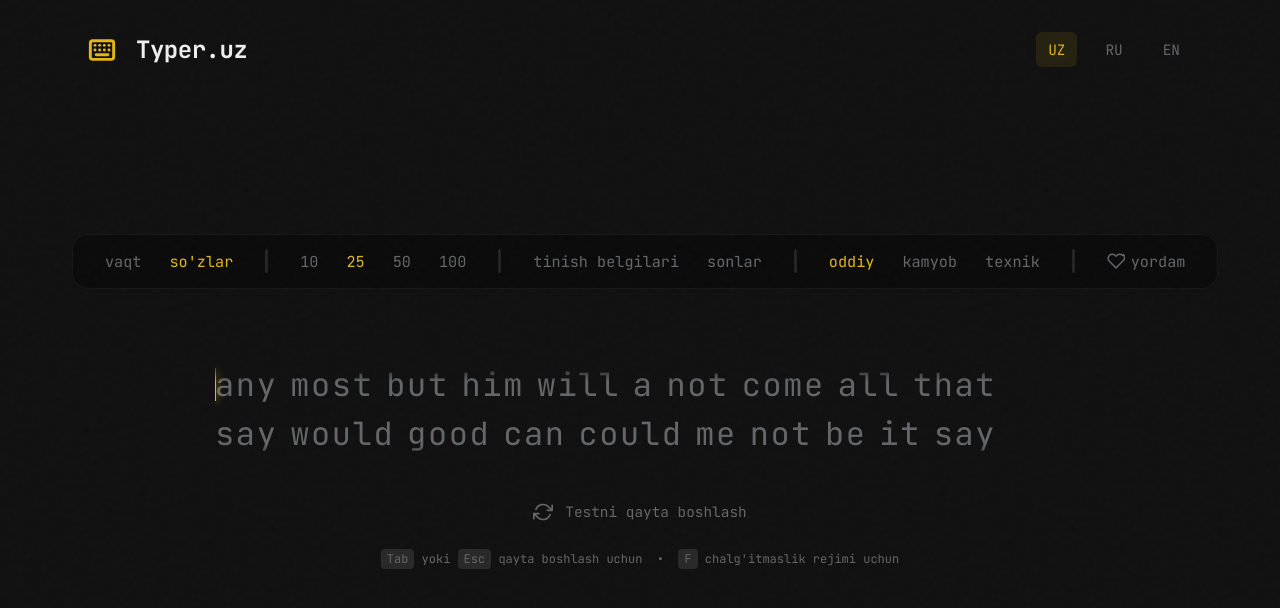
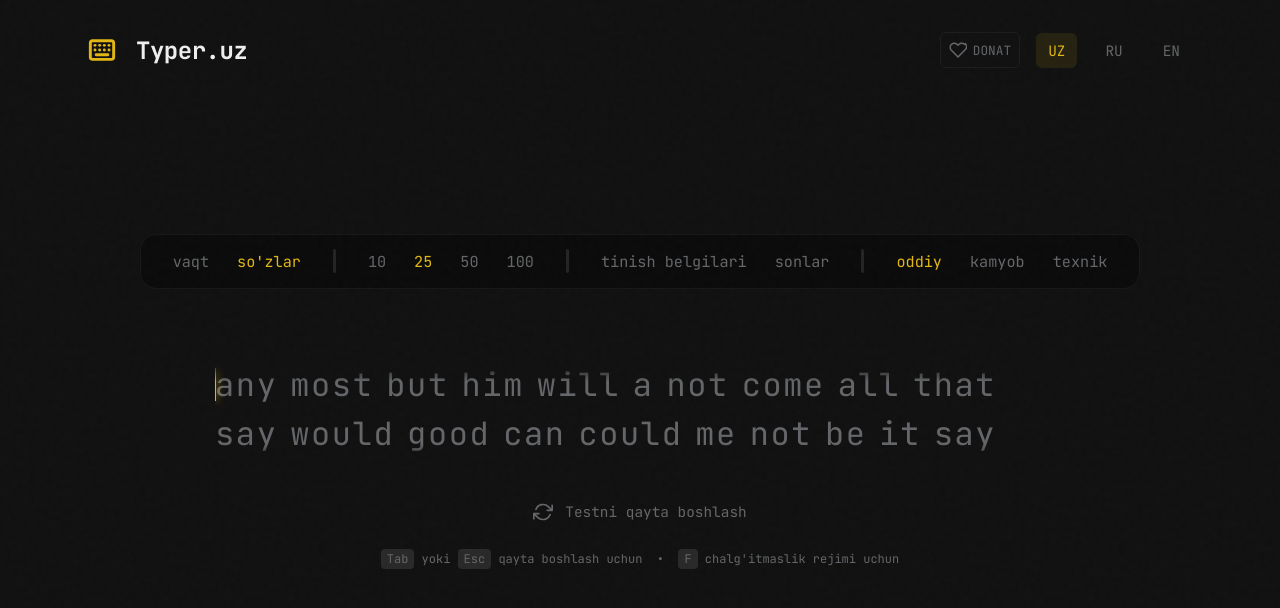
Before and after one commit to mirkomilablayev/typer-uz, a React (Vite) app: page / in a window 1280 px wide. Shown: the top 608 px of the page. Built offline with nearby package versions, Linux system fonts and the light colour scheme.

Commit message:
Move donation button to header and update multilingual labels

```diff
--- a/src/App.jsx
+++ b/src/App.jsx
@@ -216,6 +216,12 @@ function App() {
           <h1 className="brand-name">Typer.uz</h1>
         </div>
         <div className="brand-right">
+          <button className="nav-item support-btn" onClick={() => setIsDonationVisible(true)} style={{ marginRight: '1rem', border: '1px solid rgba(255,255,255,0.05)', borderRadius: '6px', padding: '0.5rem' }}>
+            <svg width="14" height="14" viewBox="0 0 24 24" fill="none" stroke="currentColor" strokeWidth="2" strokeLinecap="round" strokeLinejoin="round" style={{ marginRight: '6px' }}>
+              <path d="M20.84 4.61a5.5 5.5 0 00-7.78 0L12 5.67l-1.06-1.06a5.5 5.5 0 00-7.78 7.78l1.06 1.06L12 21.23l8.84-8.84 1.06-1.06a5.5 5.5 0 000-7.78z"></path>
+            </svg>
+            <span style={{ fontSize: '0.8rem', textTransform: 'uppercase' }}>{t.support}</span>
+          </button>
           <nav className="lang-switcher">
             {['uz', 'ru', 'en'].map(l => (
               <button
@@ -259,15 +265,6 @@ function App() {
             {['common', 'rare', 'technical'].map(d => (
               <button key={d} className={`nav-item ${difficulty === d ? 'active' : ''}`} onClick={() => handleDifficultyChange(d)}>{t.difficulty[d]}</button>
             ))}
-          </div>
-          <div className="nav-divider"></div>
-          <div className="nav-group">
-            <button className="nav-item support-btn" onClick={() => setIsDonationVisible(true)}>
-              <svg width="14" height="14" viewBox="0 0 24 24" fill="none" stroke="currentColor" strokeWidth="2" strokeLinecap="round" strokeLinejoin="round" style={{ marginRight: '4px' }}>
-                <path d="M20.84 4.61a5.5 5.5 0 00-7.78 0L12 5.67l-1.06-1.06a5.5 5.5 0 00-7.78 7.78l1.06 1.06L12 21.23l8.84-8.84 1.06-1.06a5.5 5.5 0 000-7.78z"></path>
-              </svg>
-              {t.support}
-            </button>
           </div>
         </div>
 
@@ -344,10 +341,11 @@ function App() {
             <p className="shortcut-hint" dangerouslySetInnerHTML={{ __html: t.shortcutHint }}></p>
           </div>
         </div>
-      </main>
+      </main >
 
       {/* Results Modal */}
-      <div className={`results-modal ${isFinished ? 'visible' : ''}`}>
+      < div className={`results-modal ${isFinished ? 'visible' : ''}`
+      }>
         <div className="results-card">
           <div className="results-header">
             <div className="main-stats-group">
@@ -410,10 +408,10 @@ function App() {
             </div>
           </div>
         </div>
-      </div>
+      </div >
 
       {/* Donation Modal */}
-      <div className={`results-modal ${isDonationVisible ? 'visible' : ''}`}>
+      < div className={`results-modal ${isDonationVisible ? 'visible' : ''}`}>
         <div className="results-card donation-card">
           <div className="results-header">
             <h2 style={{ color: 'var(--accent-color)', fontSize: '2.5rem', marginBottom: '0.5rem' }}>{t.donation.title}</h2>
@@ -440,8 +438,8 @@ function App() {
             </button>
           </div>
         </div>
-      </div>
-    </div>
+      </div >
+    </div >
   );
 }
 
--- a/src/data/translations.js
+++ b/src/data/translations.js
@@ -11,7 +11,7 @@ export const translations = {
             rare: 'kamyob',
             technical: 'texnik',
         },
-        support: 'yordam',
+        support: 'donat',
         restart: 'Testni qayta boshlash',
         shortcutHint: '<span class="key">Tab</span> yoki <span class="key">Esc</span> qayta boshlash uchun &nbsp;&bull;&nbsp; <span class="key">F</span> chalg\'itmaslik rejimi uchun',
         results: {
@@ -42,7 +42,7 @@ export const translations = {
             rare: 'редкие',
             technical: 'технические',
         },
-        support: 'поддержка',
+        support: 'пожертвование',
         restart: 'Начать заново',
         shortcutHint: '<span class="key">Tab</span> или <span class="key">Esc</span> — сброс &nbsp;&bull;&nbsp; <span class="key">F</span> — режим без отвлечений',
         results: {
@@ -73,7 +73,7 @@ export const translations = {
             rare: 'rare',
             technical: 'technical',
         },
-        support: 'support',
+        support: 'donation',
         restart: 'Restart Test',
         shortcutHint: '<span class="key">Tab</span> or <span class="key">Esc</span> to restart &nbsp;&bull;&nbsp; <span class="key">F</span> for distraction-free mode',
         results: {
```
